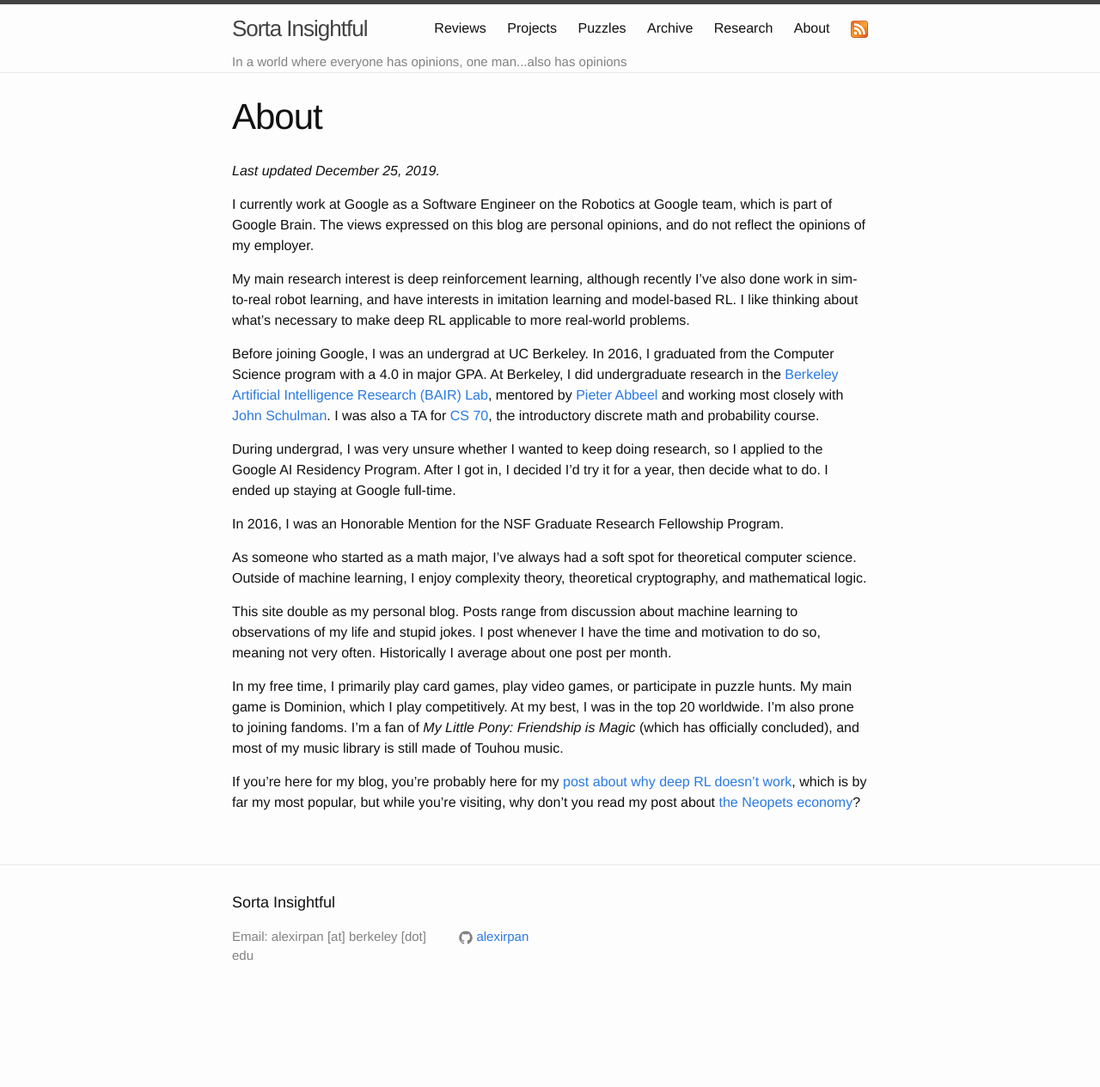
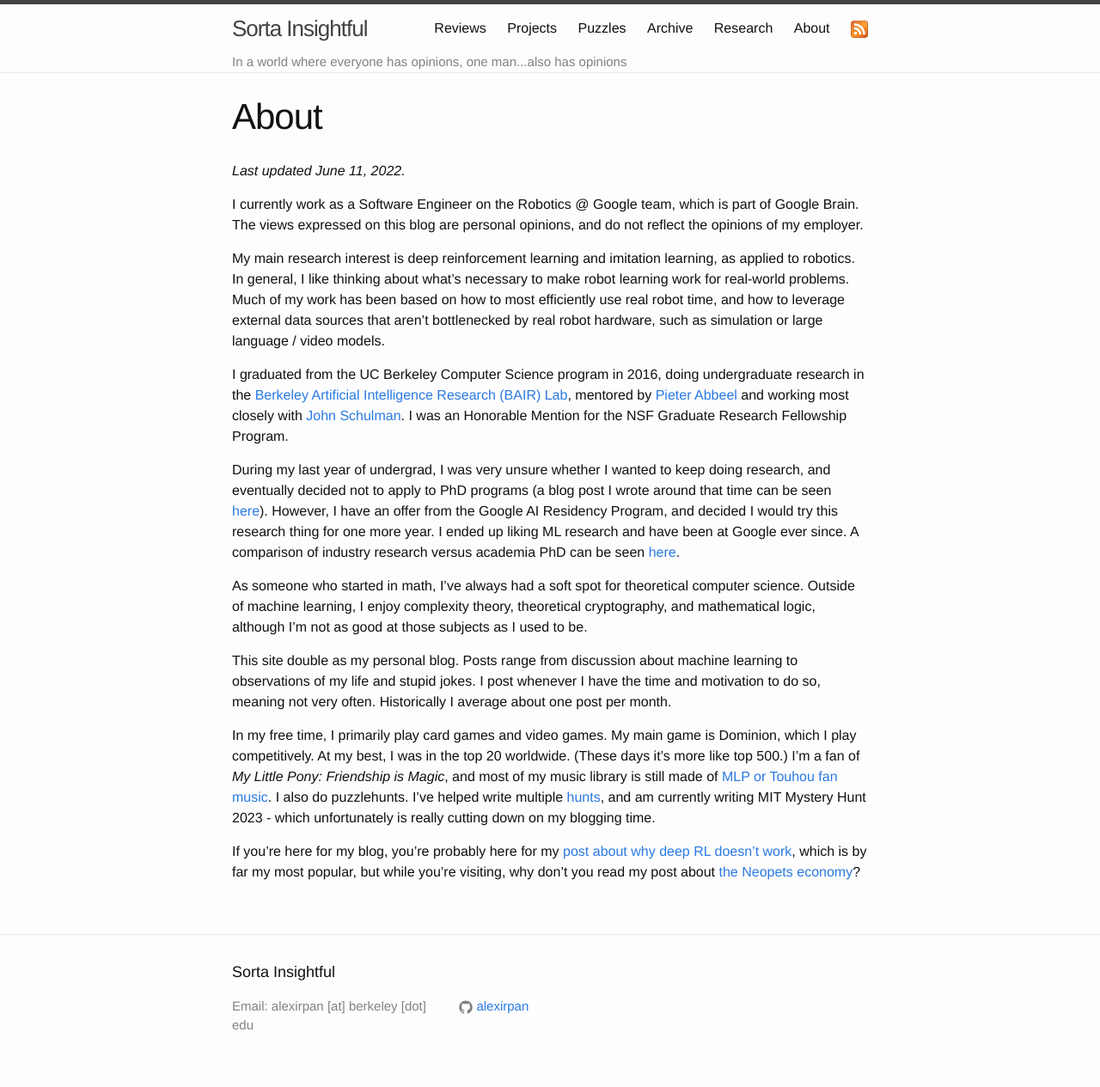
Before and after one commit to alexirpan/alexirpan.github.io, a Jekyll site: the page built from about.md, in a window 1280 px wide. Shown: the whole page at 86% size. Built offline with Jekyll 4.4.1, drawn with Linux system fonts in a browser that asks for light colours; nearby versions of some CDN libraries; before the commit the page ends 1184 px from its top, so only the background shows below that.

Commit message:
Updating about page

```diff
--- a/about.md
+++ b/about.md
@@ -4,37 +4,40 @@
 permalink: /about/
 ---
 
-*Last updated December 25, 2019.*
+*Last updated June 11, 2022.*
 
-I currently work at Google as a Software
-Engineer on the Robotics at Google team, which is part of Google Brain. The views expressed on this blog are
+I currently work as a Software
+Engineer on the Robotics @ Google team, which is part of Google Brain. The views expressed on this blog are
 personal opinions, and do not reflect the opinions of my employer.
 
-My main research interest is deep reinforcement learning, although recently
-I've also done work in sim-to-real robot learning, and have interests in
-imitation learning and model-based RL. I like thinking about what's
-necessary to make deep RL applicable to more real-world problems.
+My main research interest is deep reinforcement learning and imitation learning, as
+applied to robotics.
+In general, I like thinking about what's necessary to make robot learning work
+for real-world problems. Much of my work has been based on how to most efficiently
+use real robot time, and how to leverage external data sources that aren't bottlenecked
+by real robot hardware, such as simulation or large language / video models.
 
-Before joining Google, I was an undergrad at UC Berkeley.
-In 2016, I graduated from the Computer Science program with a 4.0 in major GPA.
-At Berkeley, I did undergraduate research in the [Berkeley Artificial Intelligence
+I graduated from the UC Berkeley Computer Science program in 2016, doing undergraduate
+research in the [Berkeley Artificial Intelligence
 Research (BAIR) Lab](http://bair.berkeley.edu/),
 mentored by [Pieter Abbeel](http://www.cs.berkeley.edu/~pabbeel/) and
 working most closely with [John Schulman](http://www.eecs.berkeley.edu/~joschu/).
-I was also a TA for [CS 70](http://inst.eecs.berkeley.edu/~cs70),
-the introductory discrete math and probability course.
-
-During undergrad, I was
-very unsure whether I wanted to keep doing research, so I applied to the Google
-AI Residency Program. After I got in, I decided I'd try it for a year, then
-decide what to do. I ended up staying at Google full-time.
-
-In 2016, I was an Honorable Mention for the NSF Graduate Research Fellowship
+I was an Honorable Mention for the NSF Graduate Research Fellowship
 Program.
 
-As someone who started as a math major, I've always had a soft spot for
+During my last year of undergrad, I was very unsure whether I wanted to keep doing
+research, and eventually decided not to apply to PhD programs (a blog post I wrote
+around that time can be seen [here]({% post_url 2016-01-03-grad-school %})).
+However, I have an offer from the Google AI Residency Program, and decided I would
+try this research thing for one more year.
+I ended up liking ML research and have been at Google ever since.
+A comparison of industry research versus
+academia PhD can be seen [here]({% post_url 2021-04-07-grad-school-5years %}).
+
+As someone who started in math, I've always had a soft spot for
 theoretical computer science. Outside of machine learning, I enjoy
-complexity theory, theoretical cryptography, and mathematical logic.
+complexity theory, theoretical cryptography, and mathematical logic, although I'm
+not as good at those subjects as I used to be.
 
 This site double as my personal blog.
 Posts range from discussion about machine learning to observations
@@ -42,12 +45,14 @@
 do so, meaning not very often. Historically I average about one post per
 month.
 
-In my free time, I primarily play card games, play video games, or participate
-in puzzle hunts.
+In my free time, I primarily play card games and video games.
 My main game is Dominion, which I play competitively. At my best, I was in
-the top 20 worldwide. I'm also prone to joining fandoms. I'm a fan of
-*My Little Pony: Friendship is Magic* (which has officially concluded),
-and most of my music library is still made of Touhou music.
+the top 20 worldwide. (These days it's more like top 500.) I'm a fan of
+*My Little Pony: Friendship is Magic*,
+and most of my music library is still made of [MLP or Touhou fan music](/recs).
+I also do puzzlehunts. I've helped write multiple [hunts](/puzzles/), and am currently writing
+MIT Mystery Hunt 2023 - which unfortunately is really cutting down on my blogging
+time.
 
 If you're here for my blog, you're probably here for my
 [post about why deep RL doesn't work]({% post_url 2018-02-14-rl-hard %}),
```
